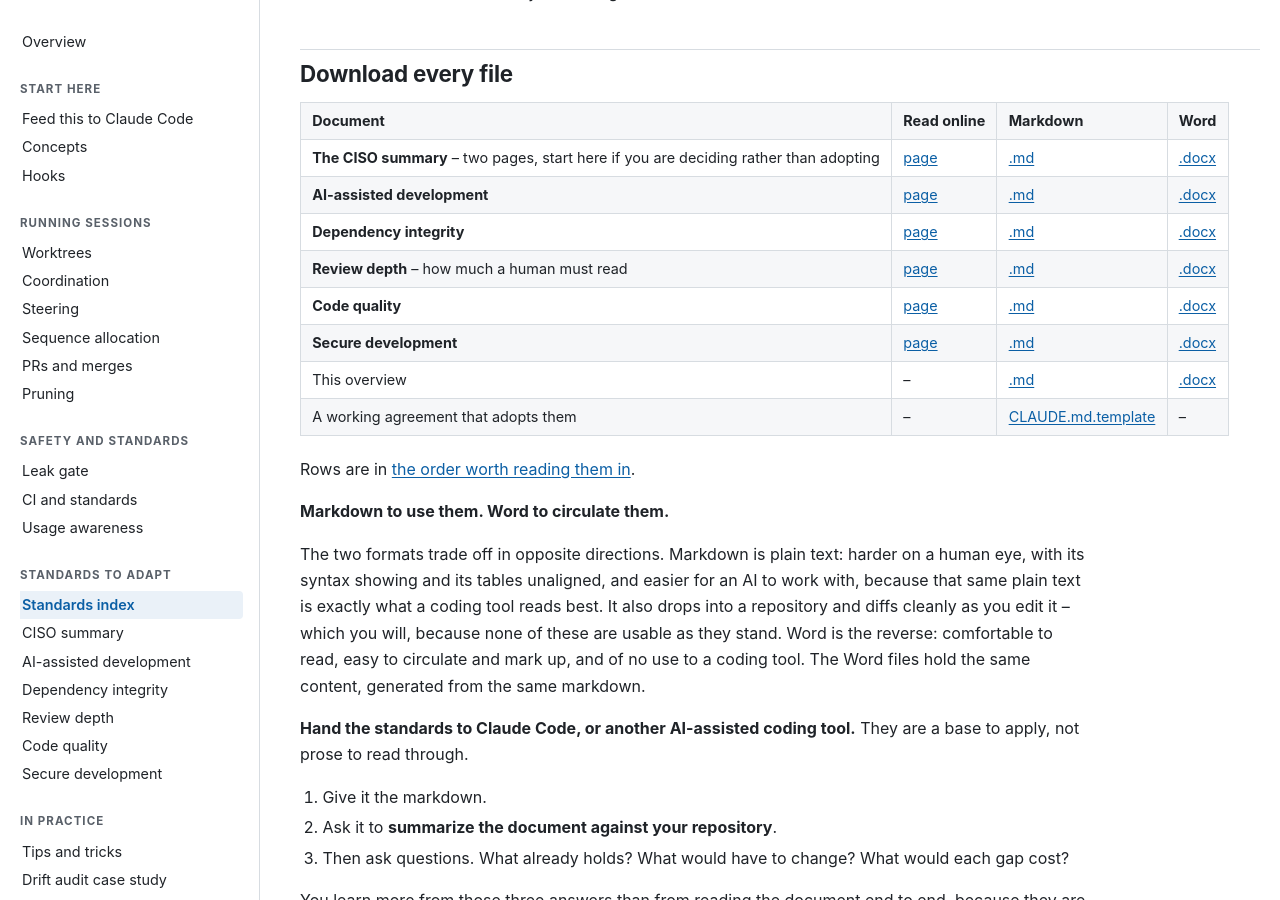
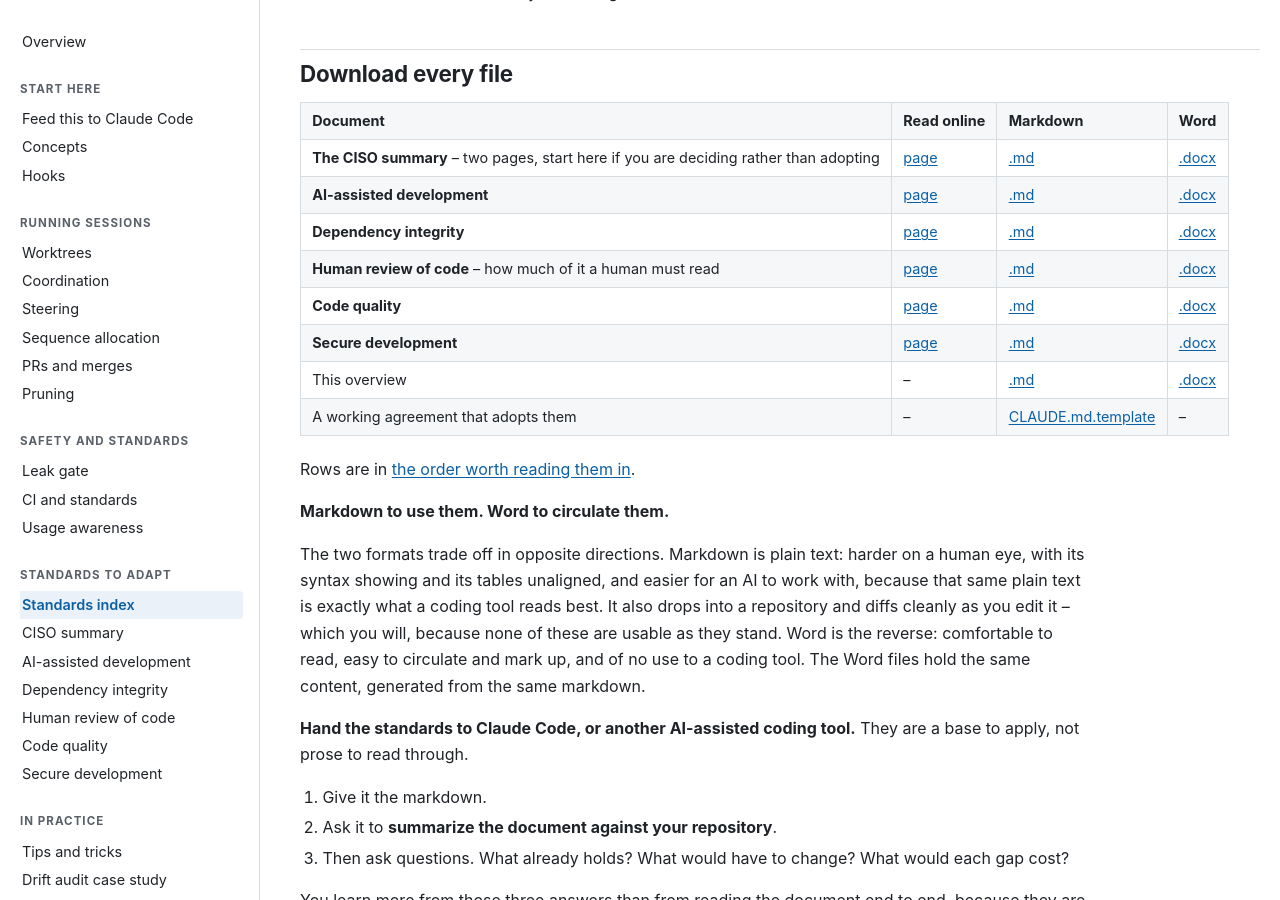
Before and after one commit to wshallwshall/claude-multisession, a Jekyll site: the page built from docs/standards/OVERVIEW.md, in a window 1280 px wide and 900 px high, scrolled down 488 px. Built offline with Jekyll 4.4.1, drawn with Linux system fonts in a browser that asks for light colours; our own code applies the rules of GitHub Pages for plain Markdown files; some of the changed text lies outside the part shown.

Commit message:
docs(standards): the review-depth link is now 'Human review of code'
"Review depth" describes the mechanism the document uses. "Human review of
code" describes what the reader is looking for, which is what a link has to do.
Changed in the sidebar, the download table, the buys-you table, the reading
order, and the CISO summary's next-steps table.

The filename and URL stay REVIEW-DEPTH -- the page is an hour old and only the
nav pointed at it, but there is no reason to spend a URL change on a label
change, and the two do not have to match.

OVERVIEW.docx and CISO-SUMMARY.docx regenerated. Verified: check-ascii clean, 35
tests pass.

```diff
--- a/docs/_data/nav.yml
+++ b/docs/_data/nav.yml
@@ -83,7 +83,7 @@
     - label: Dependency integrity
       title: Dependency and artifact integrity
       path: /standards/DEPENDENCY-INTEGRITY.html
-    - label: Review depth
+    - label: Human review of code
       title: How much of this code does a human have to read?
       path: /standards/REVIEW-DEPTH.html
     - label: Code quality
--- a/docs/standards/OVERVIEW.md
+++ b/docs/standards/OVERVIEW.md
@@ -22,7 +22,7 @@ one of them is meant to be edited down to your setting before it is useful.
 | **The CISO summary** -- two pages, start here if you are deciding rather than adopting | [page](CISO-SUMMARY.md) | [.md](https://raw.githubusercontent.com/wshallwshall/claude-multisession/main/docs/standards/CISO-SUMMARY.md) | [.docx](https://raw.githubusercontent.com/wshallwshall/claude-multisession/main/docs/standards/word/CISO-SUMMARY.docx) |
 | **AI-assisted development** | [page](AI-ASSISTED-DEVELOPMENT.md) | [.md](https://raw.githubusercontent.com/wshallwshall/claude-multisession/main/docs/standards/AI-ASSISTED-DEVELOPMENT.md) | [.docx](https://raw.githubusercontent.com/wshallwshall/claude-multisession/main/docs/standards/word/AI-ASSISTED-DEVELOPMENT.docx) |
 | **Dependency integrity** | [page](DEPENDENCY-INTEGRITY.md) | [.md](https://raw.githubusercontent.com/wshallwshall/claude-multisession/main/docs/standards/DEPENDENCY-INTEGRITY.md) | [.docx](https://raw.githubusercontent.com/wshallwshall/claude-multisession/main/docs/standards/word/DEPENDENCY-INTEGRITY.docx) |
-| **Review depth** -- how much a human must read | [page](REVIEW-DEPTH.md) | [.md](https://raw.githubusercontent.com/wshallwshall/claude-multisession/main/docs/standards/REVIEW-DEPTH.md) | [.docx](https://raw.githubusercontent.com/wshallwshall/claude-multisession/main/docs/standards/word/REVIEW-DEPTH.docx) |
+| **Human review of code** -- how much of it a human must read | [page](REVIEW-DEPTH.md) | [.md](https://raw.githubusercontent.com/wshallwshall/claude-multisession/main/docs/standards/REVIEW-DEPTH.md) | [.docx](https://raw.githubusercontent.com/wshallwshall/claude-multisession/main/docs/standards/word/REVIEW-DEPTH.docx) |
 | **Code quality** | [page](CODE-QUALITY.md) | [.md](https://raw.githubusercontent.com/wshallwshall/claude-multisession/main/docs/standards/CODE-QUALITY.md) | [.docx](https://raw.githubusercontent.com/wshallwshall/claude-multisession/main/docs/standards/word/CODE-QUALITY.docx) |
 | **Secure development** | [page](SECURE-DEVELOPMENT.md) | [.md](https://raw.githubusercontent.com/wshallwshall/claude-multisession/main/docs/standards/SECURE-DEVELOPMENT.md) | [.docx](https://raw.githubusercontent.com/wshallwshall/claude-multisession/main/docs/standards/word/SECURE-DEVELOPMENT.docx) |
 | This overview | -- | [.md](https://raw.githubusercontent.com/wshallwshall/claude-multisession/main/docs/standards/OVERVIEW.md) | [.docx](https://raw.githubusercontent.com/wshallwshall/claude-multisession/main/docs/standards/word/OVERVIEW.docx) |
@@ -101,7 +101,7 @@ you are currently losing.
 |---|---|
 | [AI-assisted development](AI-ASSISTED-DEVELOPMENT.md) | Five named process failure modes as an organising spine, a tier ladder that says how much rigor this particular change needs, the hard line between a control and a wish -- a gate is a deterministic check, and the model never certifies its own output -- and an adversarial verification pass written as a technique, including the cases where it is pure waste. |
 | [Dependency integrity](DEPENDENCY-INTEGRITY.md) | Two directions in one document. Inbound: third-party code held as a black box you deliberately do not source-review, with the obligation made finite and the human effort concentrated at adoption and at each bump. Outbound: a published build that contains only what you declared, verifiable by the person installing it. |
-| [Review depth](REVIEW-DEPTH.md) | The answer to "how much of this must a human read" that is not a percentage: depth resolved per change by risk tier, a sensitive-data ratchet that dominates size, an unknown-clamps-up rule, two conditions that force a full line-by-line read regardless, and the contested question of whether explaining code with the assistant's help satisfies the floor. |
+| [Human review of code](REVIEW-DEPTH.md) | The answer to "how much of this must a human read" that is not a percentage: depth resolved per change by risk tier, a sensitive-data ratchet that dominates size, an unknown-clamps-up rule, two conditions that force a full line-by-line read regardless, and the contested question of whether explaining code with the assistant's help satisfies the floor. |
 | [Code quality](CODE-QUALITY.md) | Rows that may decide a verdict separated from rows that may only start a conversation, the published evidence behind refusing to gate on a single number, a map from each way machine-written code goes wrong to the control that neutralises it, and review depth as a per-file decision so a large diff stays finite. |
 | [Secure development](SECURE-DEVELOPMENT.md) | A written producer-versus-operator ownership split, a per-interface threat model that gives review something to check against, a finite secure-coding list, an honest read of what a green pipeline has and has not established, and a release gate that is a checklist rather than a debate. |
 
@@ -132,7 +132,7 @@ not* above, and keep your edits honest about which controls you have actually bu
 1. **[AI-assisted development](AI-ASSISTED-DEVELOPMENT.md)** first, because it is the one that
    changes tomorrow rather than next quarter, and because its risk tier decides how much of the
    rest applies to any given change.
-2. **[Review depth](REVIEW-DEPTH.md)** second, and early on purpose. It answers the question a
+2. **[Human review of code](REVIEW-DEPTH.md)** second, and early on purpose. It answers the question a
    manager asks before any of this gets funded -- how much of the code a human still has to read --
    and it is the shortest of them.
 3. **[Dependency integrity](DEPENDENCY-INTEGRITY.md)** next. Its controls are the most mechanical of
```
Also changed, not shown: docs/standards/CISO-SUMMARY.md (+1 -1 lines), 2 other files.
